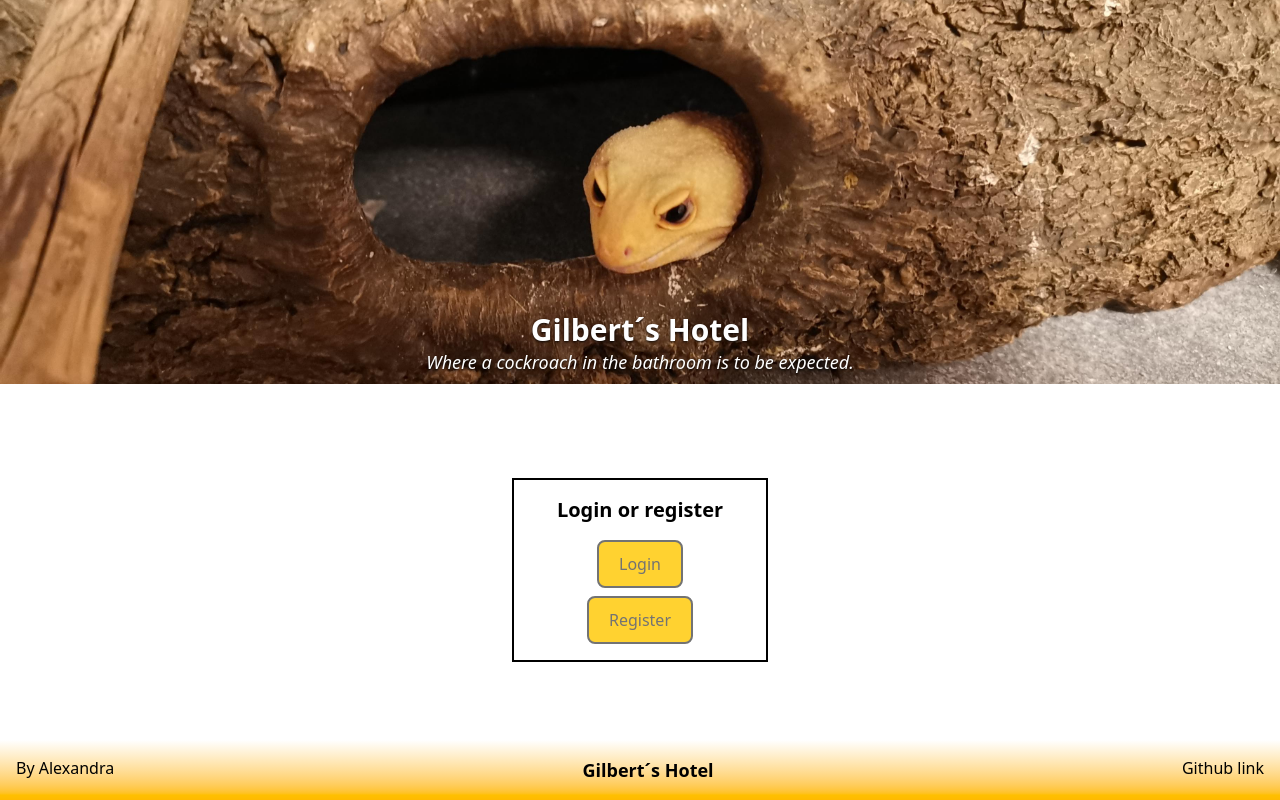
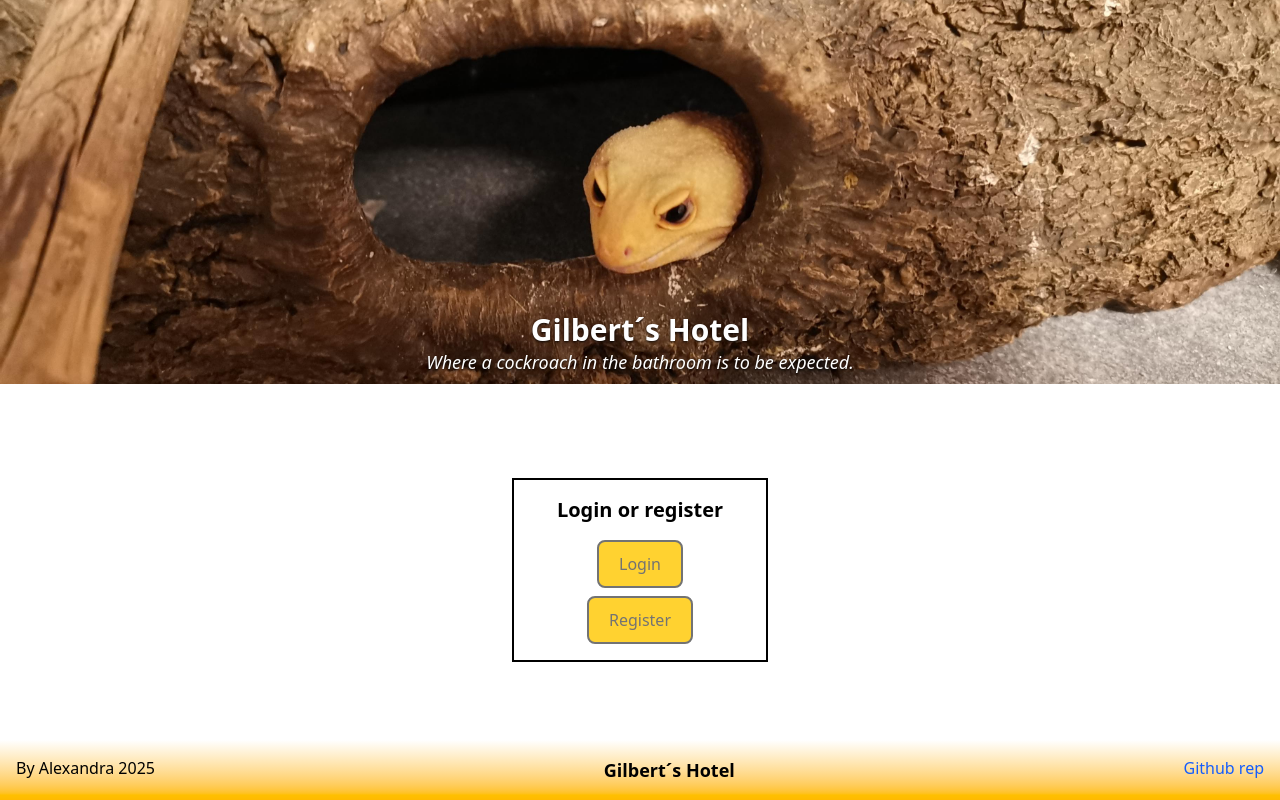
Before and after one commit to Maje97/gilberts-hotel, a React (Vite) app in the folder frontend/: page / in a window 1280 px wide. Built offline with nearby package versions, Linux system fonts and the light colour scheme; no server answers.

Commit message:
Added github repo link to footer.

```diff
--- a/frontend/src/components/Footer.tsx
+++ b/frontend/src/components/Footer.tsx
@@ -2,9 +2,9 @@
 export default function Footer () {
     return (
         <footer className="flex flex-row justify-between p-4 bg-linear-to-t from-amber-400 to-white">
-            <p>By Alexandra</p>
+            <p>By Alexandra 2025</p>
             <h3 className="text-lg font-semibold">Gilbert´s Hotel</h3>
-            <p>Github link</p>
+            <a href="https://github.com/Maje97/gilberts-hotel" target="_blank" className="text-blue-600 hover:underline hover:cursor-pointer">Github rep</a>
         </footer>
     );
 }
--- a/frontend/src/pages/Layout.tsx
+++ b/frontend/src/pages/Layout.tsx
@@ -12,7 +12,6 @@ export default function Layout() {
       {user && <NavBar /> || <Hero />}
       <div className="flex flex-col my-4 items-center">
         <Outlet />
-        <p id="socket_event"></p>
       </div>
       <Footer />
     </div>
```
